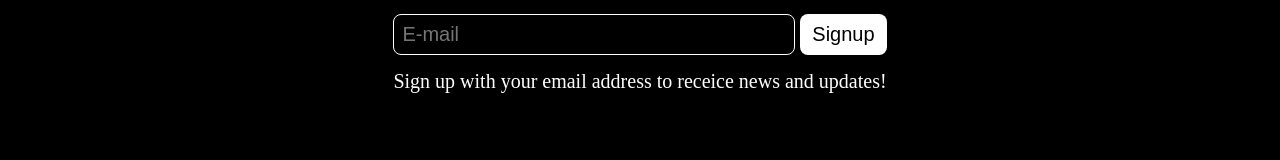
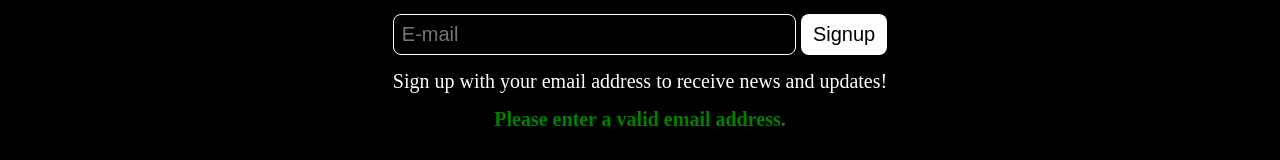
Before and after one commit to Akash7080-arch/MERN_STACK_EVENT_MANAGEMENT_PROJECT, a React (Vite) app in the folder mernstack event management frontend/: page / in a window 1280 px wide. Both pictures are taken after a click on the button "Signup". Shown: the part 2974-3134 px from the top of the page. Built offline with nearby package versions, Linux system fonts and the light colour scheme.

Commit message:
Added signup functionality with success message

```diff
--- a/mernstack event management frontend/src/components/Footer.jsx
+++ b/mernstack event management frontend/src/components/Footer.jsx
@@ -1,6 +1,22 @@
-import React from "react";
+import React, { useState } from "react";
 
 const Footer = () => {
+  const [email, setEmail] = useState("");
+  const [message, setMessage] = useState("");
+
+  const handleSignup = () => {
+    if (email.trim() === "") {
+      setMessage("Please enter a valid email address.");
+      return;
+    }
+
+    // Simulate a signup request (you can replace this with an API call)
+    setTimeout(() => {
+      setMessage("✅ Signup successful! Thank you for subscribing.");
+      setEmail(""); // Clear input after signup
+    }, 1000);
+  };
+
   return (
     <footer>
       <div className="banner">
@@ -14,28 +30,30 @@ const Footer = () => {
             <input
               type="text"
               placeholder="E-mail"
+              value={email}
+              onChange={(e) => setEmail(e.target.value)}
               style={{
                 color: "white",
                 backgroundColor: "black",
                 border: "1px solid white",
-    padding: "8px"
+                padding: "8px",
               }}
             />
-
             <button
+              onClick={handleSignup}
               style={{
                 backgroundColor: "white",
                 color: "black",
                 border: "none",
                 padding: "8px 12px",
-    cursor: "pointer"
+                cursor: "pointer",
               }}
             >
               Signup
             </button>
-
           </div>
-          <p>Sign up with your email address to receice news and updates!</p>
+          <p>Sign up with your email address to receive news and updates!</p>
+          {message && <p style={{ color: "green", fontWeight: "bold" }}>{message}</p>}
         </div>
       </div>
     </footer>
```
Lines whose indentation alone changed are shown as unchanged.
